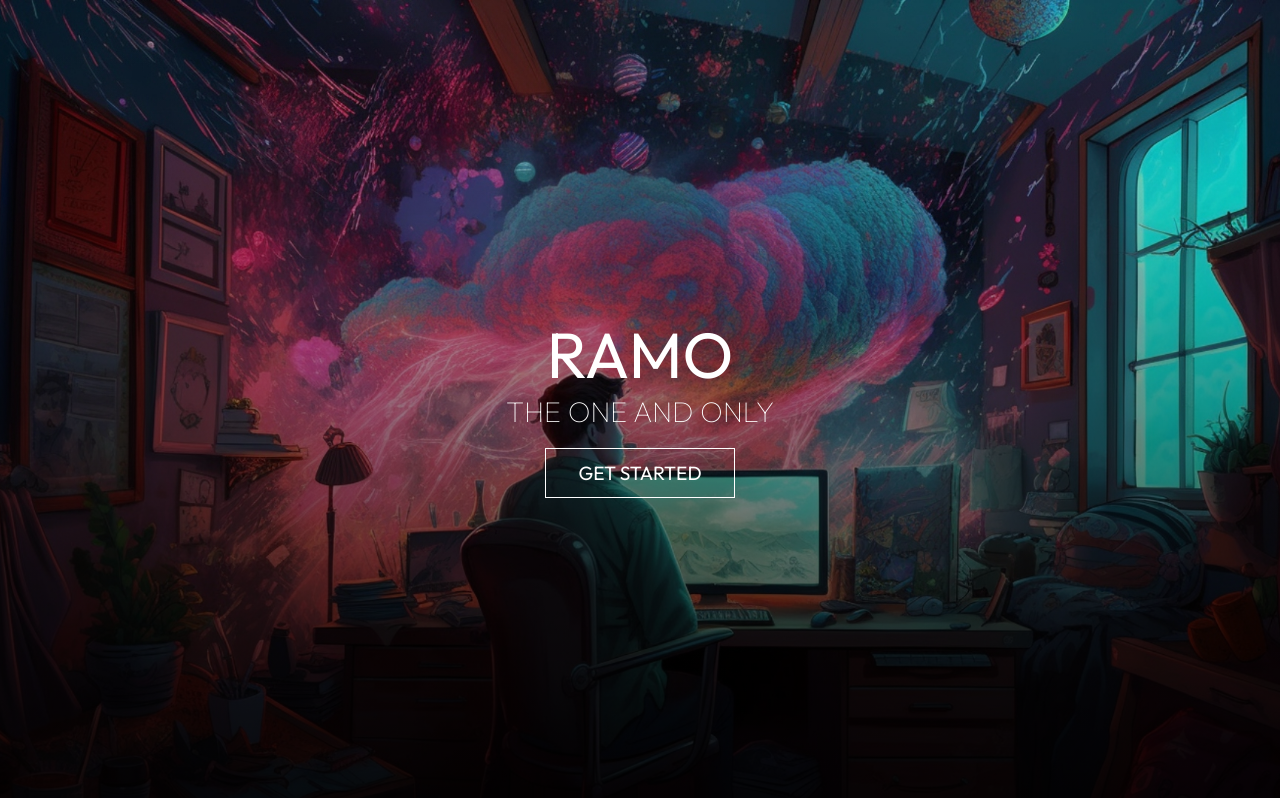
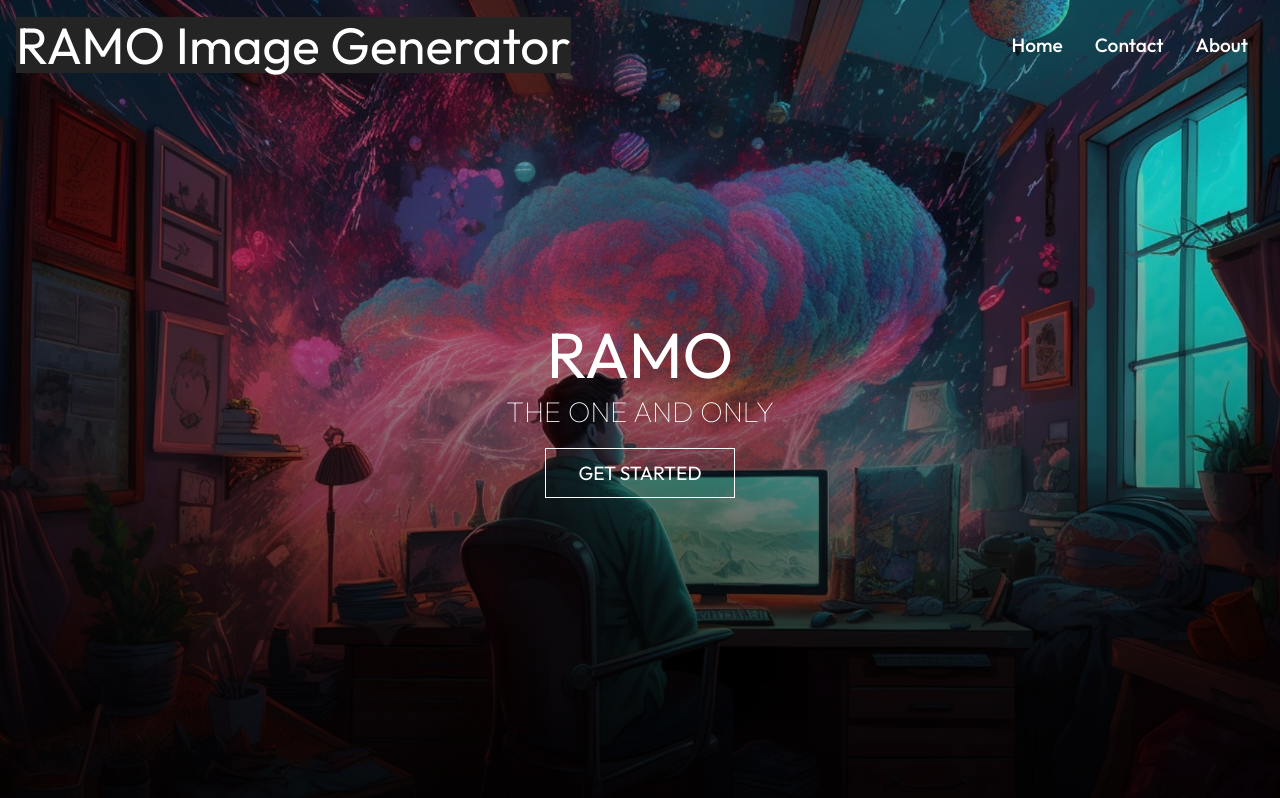
Before and after one commit to RAmiHomsi/AI_Image_Generator_front, a React (Create React App) app: page / in a window 1280 px wide. Shown: the top 798 px of the page. Built offline with nearby package versions, Linux system fonts and the light colour scheme.

Commit message:
added the navbar back

```diff
--- a/src/Components/Background/background.js
+++ b/src/Components/Background/background.jsx
@@ -3,12 +3,14 @@ import React from "react";
 import {Link} from 'react-router-dom'
 import './background.css'
 import bg from'./bg.jpg';
+import NavBar from "../NavBar/NavBar";
 
 
 const background= ()=> {
 
   return (
     <div className="hero">
+        <NavBar />
         <img src={bg} id="image"/>
 
         <div className="content">
--- a/src/Components/NavBar/NavBar.js
+++ b/src/Components/NavBar/NavBar.jsx
@@ -8,7 +8,7 @@ const NavBar= ()=> {
 
   return (
     <div className="header">
-      <Link to="/"><h1>RAMO Image Generator</h1></Link>
+      <h1>RAMO Image Generator</h1>
       <ul className="nav-menu">
         <li> <Link to="/">Home</Link></li>
         <li> <Link to="/contact">Contact</Link></li>
--- a/src/Routes/Chatbot/Chatbot.jsx
+++ b/src/Routes/Chatbot/Chatbot.jsx
@@ -41,7 +41,7 @@ function Chatbot() {
 
 return (
   <div className='w-screen max-h-screen '>
-    <div className='Chat w-8/12 h-[90vh] max-h-[90vh] m-auto flex flex-col justify-start overflow-scroll overflow-x-hidden bg-gray-500/50'>
+    <div className='Chat w-8/12 h-[93vh] max-h-[93vh] m-auto flex flex-col justify-start overflow-scroll overflow-x-hidden bg-gray-500/50'>
       {messages.map((chat, index) => (
         <div key={index} className='bg-gray-600 pl-2 text-left text-white text-2xl'>
           {chat.role + " : " + chat.content}
```
